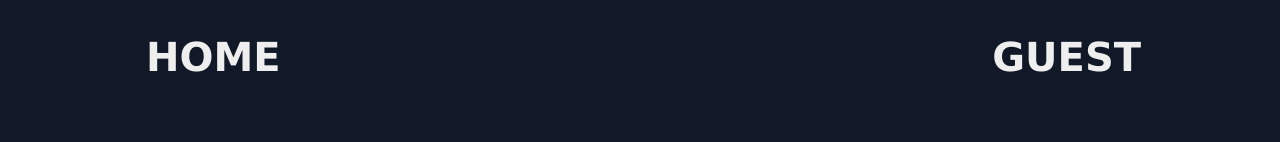
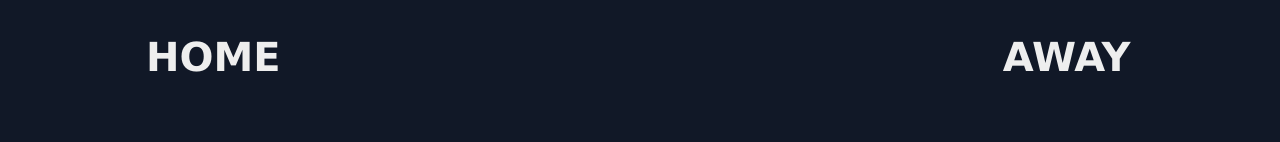
Before and after one commit to timoWantsToBeADev/Basketball-score-board, a plain HTML site: page index.html in a window 1280 px wide. Shown: the top 142 px of the page. Drawn offline with nearby package versions, Linux system fonts and the light colour scheme.

Commit message:
Update index.html
Changed Guest to Away

```diff
--- a/index.html
+++ b/index.html
@@ -37,7 +37,7 @@
 
 
             <div class="column">
-                <h3 class="teamTitle">GUEST</h3>
+                <h3 class="teamTitle">AWAY</h3>
                 <div class="scoreContainer">
                     <h1 id="awayScore">0</h1>
                 </div>
```
